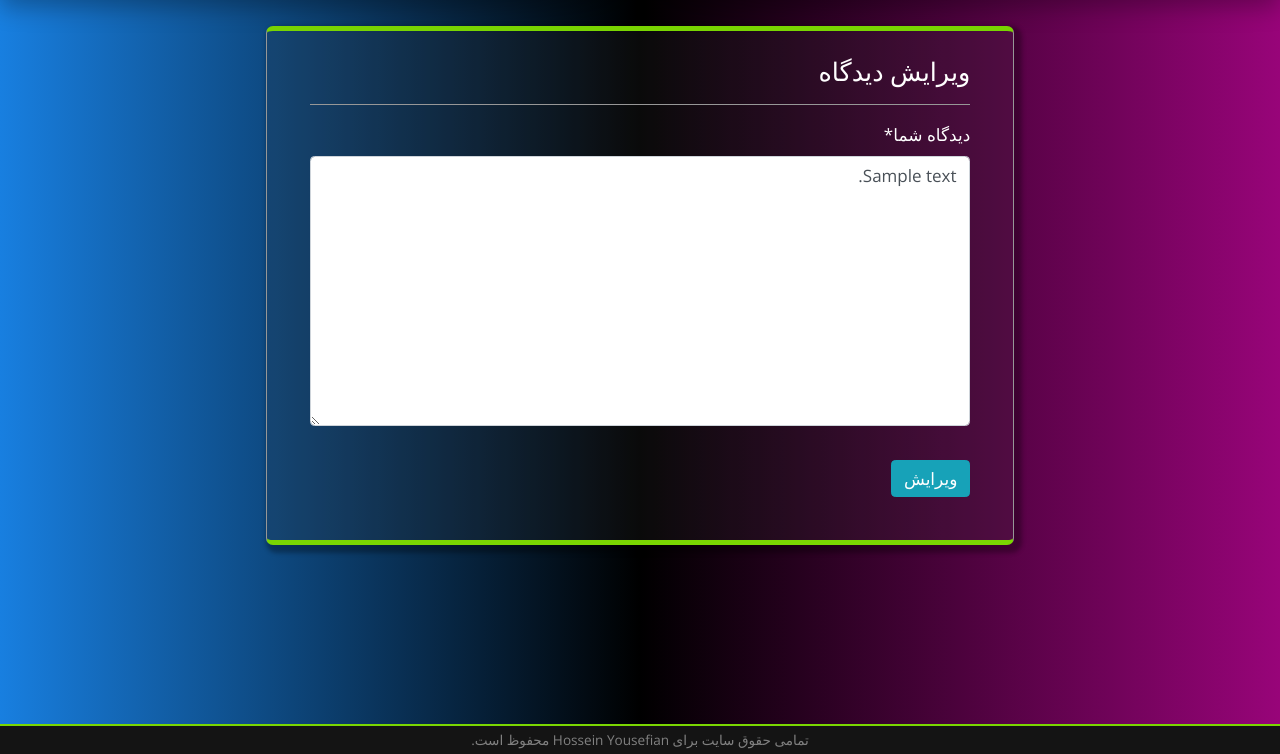
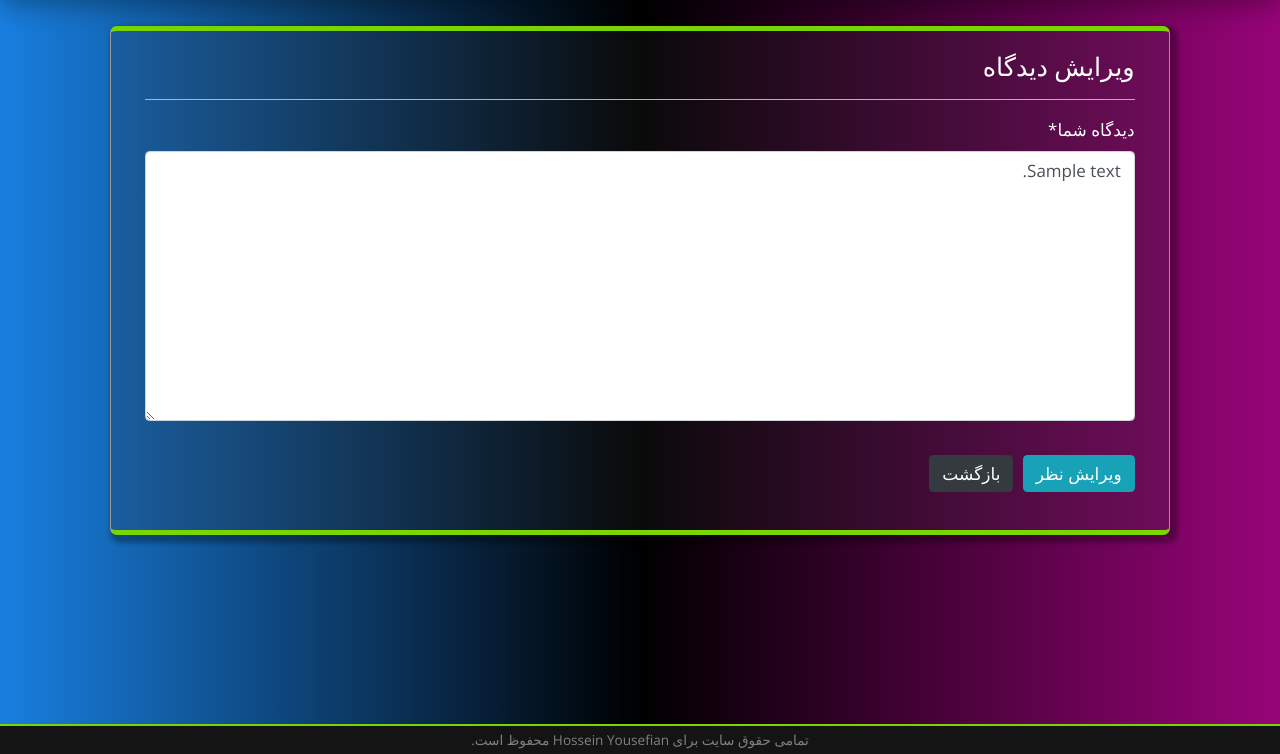
Before and after one commit to ihesamyou/first_website, a Django app: page /comment_update/1 in a window 1280 px wide. Shown: the part 56-810 px from the top of the page. Run offline with Django 3.2, Linux system fonts and the light colour scheme; tables that the repository leaves empty hold one stand-in row (values such as "Sample post"); parts of the project's set-up code (start-up, migrations or seed data) failed here and were passed over; some libraries are stand-ins or nearby versions; some web fonts are replaced.

Commit message:
styling of pages related to comments is now finished

```diff
--- a/blog/static/blog/style.css
+++ b/blog/static/blog/style.css
@@ -198,6 +198,10 @@ aside {
   gap: 2rem;
 }
 
+.vertical-switcher span {
+  align-self: center;
+}
+
 hr {
   border-top: 1px solid rgb(179, 179, 179);
 }
@@ -263,48 +267,30 @@ hr {
   border: 1px solid var(--border-lines);
   border-radius: 6px;
   padding: 0.5rem;
-  margin: 0.5rem 0.5rem;
-}
-
-.comment span {
-  display: inline-block;
-  margin-right: 1.5rem;
+  margin: 0.5rem 0rem;
 }
 
 .comment p {
-  margin-top: 0.5rem;
+  margin-top: 1rem;
   border-top: 2px solid var(--theme-color);
   padding: 0.3rem;
 }
 
-.comment span a {
-  color: var(--text-color);
+.buttons-container {
+  display: flex;
+  gap: 1rem;
 }
 
-.comment span a:visited {
-  color: var(--text-color);
-}
-
-.comment span a:hover {
-  color: var(--theme-color);
-  text-decoration: none;
-  transition: color 0.4s ease-out;
+.button {
+  color: var(--text-color) !important;
+  padding: 0.3rem 0.7rem;
+  align-self: center;
 }
 
 .icons {
   padding: 2rem 6rem;
   display: flex;
   justify-content: space-evenly;
-}
-
-.button {
-  padding: 0.3rem 0.7rem 0.3rem 0.7rem;
-}
-
-.middle-content {
-  margin: 5vh auto;
-  padding: 1.5rem 2.5rem;
-  width: 60%;
 }
 
 .profile {
@@ -408,6 +394,11 @@ footer {
     margin: 0 0 1rem;
   }
 
+  .left-navbar {
+    position: fixed;
+    left: 0;
+  }
+
   main {
     margin: 1.5rem 0.5rem 2rem;
   }
@@ -423,13 +414,13 @@ footer {
   .single-content {
     width: 100%;
   }
+
   .description {
     margin: 0 0.5rem;
   }
 
-  .left-navbar {
-    position: fixed;
-    left: 0;
+  .comment {
+    margin: 0 0;
   }
 }
 
@@ -450,6 +441,14 @@ footer {
   .left-navbar ul li {
     margin: 0 0;
   }
+
+  .buttons-container {
+    gap: 0.3rem;
+  }
+
+  .buttons-container a {
+    padding: 0.1rem 0.4rem;
+  }
 }
 
 @media (min-width: 1500px) {
--- a/blog/templates/blog/comment_update.html
+++ b/blog/templates/blog/comment_update.html
@@ -1,11 +1,12 @@
 {% extends "blog/base.html" %}
 {% load crispy_forms_tags %}
 {% block content %}
-    <form class="content-section middle-content" method="post">
+    <form class="content-section single-content" method="POST">
         {% csrf_token %}
         <h4>ویرایش دیدگاه</h4>
-        <hr style="border-top: 1px solid var(--border-lines);">
+        <hr>
         {{ form|crispy }}
-        <input style="margin: 1rem 0;" class="btn btn-info button" type="submit" value="ویرایش">
+        <input style="margin: 1rem 0;" class="btn btn-info button" type="submit" value="ویرایش نظر">
+        <a style="margin-right: 0.3em;" class="btn btn-dark button" href="{% url 'article-detail' comment.article.id %}">بازگشت</a>
     </form>
 {% endblock %}
--- a/blog/views.py
+++ b/blog/views.py
@@ -1,3 +1,4 @@
+from django.contrib.messages.api import success
 from django.shortcuts import redirect, render
 from django.urls import reverse
 from .models import Article
@@ -7,6 +8,7 @@ from .models import Comment
 from django.shortcuts import get_object_or_404
 from django.contrib import messages
 from django.views.generic.edit import UpdateView, DeleteView
+from django.contrib.messages.views import SuccessMessageMixin
 
 
 def home(request):
@@ -37,7 +39,8 @@ def article(request, pk, cm=None):
                 new_reply.author = request.user
                 new_reply.parent = Comment.objects.get(pk=cm)
                 new_reply.save()
-                messages.success(request, f'نظر شما با موفقیت ثبت شد.')
+                messages.success(
+                    request, f'نظر شما با موفقیت ثبت شد و پس از تایید مدیر سایت نمایش داده خواهد شد.')
                 return redirect('article-detail', pk)
 
         else:
@@ -49,7 +52,8 @@ def article(request, pk, cm=None):
                 new_comment.comment = comment_form.cleaned_data.get('comment')
                 new_comment.author = request.user
                 new_comment.save()
-                messages.success(request, f'نظر شما با موفقیت ثبت شد.')
+                messages.success(
+                    request, f'نظر شما با موفقیت ثبت شد و پس از تایید مدیر سایت نمایش داده خواهد شد.')
                 return redirect('article-detail', pk)
     else:
         comment_form = CommentForm()
@@ -66,18 +70,20 @@ def article(request, pk, cm=None):
     return render(request, 'blog/article_detail.html', context)
 
 
-class CommentUpdateView(UpdateView):
+class CommentUpdateView(SuccessMessageMixin, UpdateView):
     model = Comment
     fields = ['comment']
     template_name = 'blog/comment_update.html'
+    success_message = 'دیدگاه شما با موفقیت ویرایش شد.'
 
 
-class CommentDeleteView(DeleteView):
+class CommentDeleteView(SuccessMessageMixin, DeleteView):
     model = Comment
     fields = ['comment']
     template_name = 'blog/comment_delete.html'
 
     def get_success_url(self):
+        messages.success(self.request, 'دیدگاه شما با موفقیت حذف شد.')
         return reverse(article, kwargs={'pk': self.object.article.id})
 
 
```
Also changed, not shown: blog/templates/blog/article_detail.html (+15 -8 lines), blog/templates/blog/comment_delete.html (+4 -4 lines).
